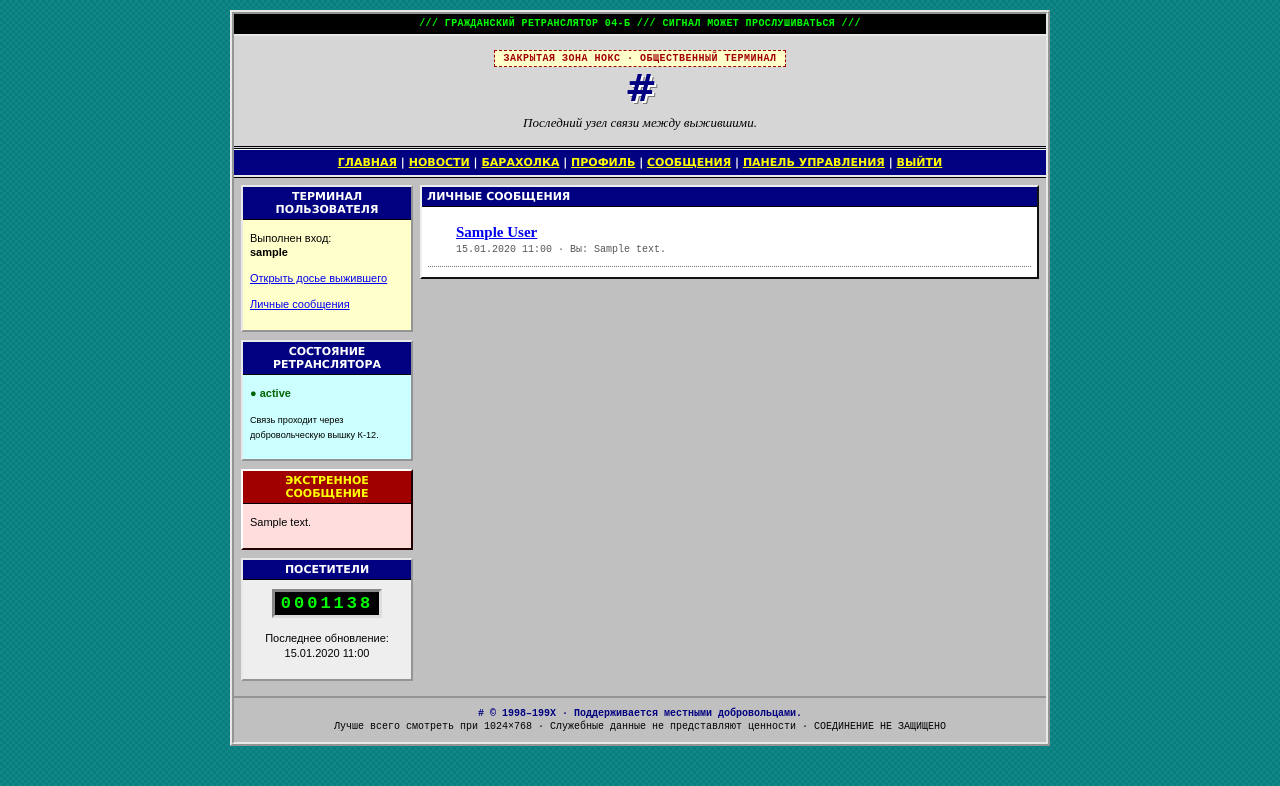
After one commit to qdan4q/zomboid-website, a Django app: page /messages/ in a window 1280 px wide. The commit adds this page. Shown: the top 786 px of the page. Run offline with Django 5.2, Linux system fonts and the light colour scheme; a user stored in the database is signed in; tables that the repository leaves empty hold one stand-in row (values such as "Sample post").

Commit message:
Added messages.

```diff
--- a/accounts/models.py
+++ b/accounts/models.py
@@ -40,3 +40,20 @@ class UserProfile(models.Model):
 
     def __str__(self):
         return self.character_name or self.user.username
+
+
+class DirectMessage(models.Model):
+    sender = models.ForeignKey(settings.AUTH_USER_MODEL, verbose_name="отправитель", on_delete=models.CASCADE, related_name="sent_messages")
+    recipient = models.ForeignKey(settings.AUTH_USER_MODEL, verbose_name="получатель", on_delete=models.CASCADE, related_name="received_messages")
+    body = models.TextField("сообщение", max_length=4000)
+    created_at = models.DateTimeField("отправлено", auto_now_add=True)
+    read_at = models.DateTimeField("прочитано", null=True, blank=True)
+
+    class Meta:
+        ordering = ["created_at", "pk"]
+        verbose_name = "личное сообщение"
+        verbose_name_plural = "личные сообщения"
+        indexes = [models.Index(fields=["recipient", "read_at"]), models.Index(fields=["sender", "recipient", "created_at"])]
+
+    def __str__(self):
+        return f"{self.sender} -> {self.recipient}: {self.body[:40]}"
--- a/accounts/urls.py
+++ b/accounts/urls.py
@@ -6,6 +6,9 @@ from . import views
 urlpatterns = [
     path("profile/", views.profile, name="profile"),
     path("profile/edit/", views.profile_edit, name="profile_edit"),
+    path("survivors/<int:user_id>/", views.public_profile, name="public_profile"),
+    path("messages/", views.message_inbox, name="message_inbox"),
+    path("messages/<int:user_id>/", views.conversation, name="conversation"),
     path("control-panel/users/", views.user_manage, name="user_manage"),
     path("control-panel/users/create/", views.user_create, name="user_create"),
     path(
--- a/accounts/views.py
+++ b/accounts/views.py
@@ -2,18 +2,21 @@ from django.contrib import messages
 from django.contrib.auth import get_user_model
 from django.contrib.auth.decorators import login_required
 from django.db import transaction
+from django.db.models import Q
 from django.shortcuts import get_object_or_404, redirect, render
+from django.utils import timezone
 from django.views.decorators.http import require_POST
 
 from core.views import staff_required
 
 from .forms import (
+    DirectMessageForm,
     StaffProfileForm,
     StaffUserCreationForm,
     StaffUserForm,
     SurvivorProfileForm,
 )
-from .models import UserProfile
+from .models import DirectMessage, UserProfile
 
 
 User = get_user_model()
@@ -28,6 +31,47 @@ def profile(request):
         "accounts/profile.html",
         {"profile": survivor_profile, "listings": listings},
     )
+
+
+@login_required
+def public_profile(request, user_id):
+    profile_user = get_object_or_404(User, pk=user_id, is_active=True)
+    if profile_user == request.user:
+        return redirect("profile")
+    survivor_profile, _ = UserProfile.objects.get_or_create(user=profile_user)
+    listings = profile_user.marketplace_listings.filter(status="active")
+    return render(request, "accounts/public_profile.html", {"profile_user": profile_user, "profile": survivor_profile, "listings": listings})
+
+
+@login_required
+def message_inbox(request):
+    messages_qs = DirectMessage.objects.filter(Q(sender=request.user) | Q(recipient=request.user)).select_related("sender", "recipient")
+    conversations = {}
+    for direct_message in messages_qs.order_by("-created_at", "-pk"):
+        other_user = direct_message.recipient if direct_message.sender_id == request.user.id else direct_message.sender
+        if other_user.pk not in conversations:
+            conversations[other_user.pk] = {"user": other_user, "last_message": direct_message, "unread_count": 0}
+        if direct_message.recipient_id == request.user.id and direct_message.read_at is None:
+            conversations[other_user.pk]["unread_count"] += 1
+    return render(request, "accounts/message_inbox.html", {"conversations": conversations.values()})
+
+
+@login_required
+def conversation(request, user_id):
+    other_user = get_object_or_404(User, pk=user_id, is_active=True)
+    if other_user == request.user:
+        messages.error(request, "Нельзя отправить сообщение самому себе.")
+        return redirect("message_inbox")
+    form = DirectMessageForm(request.POST or None)
+    if request.method == "POST" and form.is_valid():
+        direct_message = form.save(commit=False)
+        direct_message.sender = request.user
+        direct_message.recipient = other_user
+        direct_message.save()
+        return redirect("conversation", user_id=other_user.pk)
+    thread = DirectMessage.objects.filter(Q(sender=request.user, recipient=other_user) | Q(sender=other_user, recipient=request.user)).select_related("sender", "recipient")
+    DirectMessage.objects.filter(sender=other_user, recipient=request.user, read_at__isnull=True).update(read_at=timezone.now())
+    return render(request, "accounts/conversation.html", {"other_user": other_user, "thread": thread, "form": form})
 
 
 @login_required
--- a/static/css/site.css
+++ b/static/css/site.css
@@ -257,7 +257,8 @@ nav a:focus,
 }
 
 .news-row,
-.listing-row {
+.listing-row,
+.message-row {
     margin: 0 -3px;
     padding: 6px 7px 8px 28px;
     border-bottom: 1px dotted #777777;
@@ -284,13 +285,22 @@ nav a:focus,
 .listing-row:last-child { border-bottom: 0; }
 
 .news-row h3,
-.listing-row h3 {
+.listing-row h3,
+.message-row h3 {
     margin: 2px 0;
     font: bold 15px "Times New Roman", serif;
 }
 
 .news-row p,
-.listing-row p { margin: 3px 0; }
+.listing-row p,
+.message-row p { margin: 3px 0; }
+
+.message-row.unread { background: #ffffcc; border-left: 4px solid var(--red); }
+.message-thread { max-height: 520px; margin-bottom: 10px; overflow-y: auto; }
+.direct-message { max-width: 85%; margin: 7px 0; padding: 6px 8px; border: 2px outset #eeeeee; background: #eeeeee; }
+.direct-message.sent { margin-left: auto; background: #ccffff; }
+.direct-message.received { margin-right: auto; background: #ffffcc; }
+.direct-message p { margin: 0 0 4px; }
 
 .data-table {
     width: 100%;
--- /dev/null
+++ b/templates/accounts/message_inbox.html
@@ -0,0 +1,12 @@
+{% extends "base.html" %}
+{% block title %}Сообщения | {{ site_settings.website_name }}{% endblock %}
+{% block content %}
+<section class="content-box"><h2>ЛИЧНЫЕ СООБЩЕНИЯ</h2>
+    {% if conversations %}{% for item in conversations %}
+        <article class="message-row{% if item.unread_count %} unread{% endif %}">
+            <h3><a href="{% url 'conversation' item.user.pk %}">{{ item.user.profile.character_name|default:item.user.username }}</a>{% if item.unread_count %} (новых: {{ item.unread_count }}){% endif %}</h3>
+            <p class="meta-line">{{ item.last_message.created_at|date:"d.m.Y H:i" }} · {% if item.last_message.sender == user %}Вы: {% endif %}{{ item.last_message.body|truncatechars:100 }}</p>
+        </article>
+    {% endfor %}{% else %}<p>Переписок пока нет. Откройте профиль пользователя или его объявление, чтобы написать.</p>{% endif %}
+</section>
+{% endblock %}
--- a/templates/base.html
+++ b/templates/base.html
@@ -22,6 +22,7 @@
             <a href="{% url 'news_list' %}">НОВОСТИ</a> |
             <a href="{% url 'listing_list' %}">БАРАХОЛКА</a> |
             {% if user.is_authenticated %}<a href="{% url 'profile' %}">ПРОФИЛЬ</a> |
+                <a href="{% url 'message_inbox' %}">СООБЩЕНИЯ</a> |
                 {% if user.is_staff %}<a href="{% url 'control_panel' %}">ПАНЕЛЬ УПРАВЛЕНИЯ</a> |{% endif %}
                 <form class="inline-form" method="post" action="{% url 'logout' %}">{% csrf_token %}<button class="link-button" type="submit">ВЫЙТИ</button></form>
             {% else %}<a href="{% url 'login' %}">ВОЙТИ</a>{% endif %}
@@ -41,6 +42,7 @@
                 {% if user.is_authenticated %}
                     <p>Выполнен вход:<br><strong>{{ user.username }}</strong></p>
                     <p><a href="{% url 'profile' %}">Открыть досье выжившего</a></p>
+                    <p><a href="{% url 'message_inbox' %}">Личные сообщения</a></p>
                 {% else %}
                     <p>Доступ только для посетителя.</p>
                     <p><a class="button" href="{% url 'login' %}">Войти в сеть</a></p>
```
Also changed, not shown: accounts/admin.py (+8 -1 lines), accounts/forms.py (+14 -1 lines), accounts/tests.py (+37 -1 lines), templates/accounts/conversation.html (added, +13 -0 lines), templates/accounts/public_profile.html (added, +19 -0 lines), templates/marketplace/listing_detail.html (+7 -1 lines), accounts/migrations/0003_directmessage.py (added), 2 other files.
